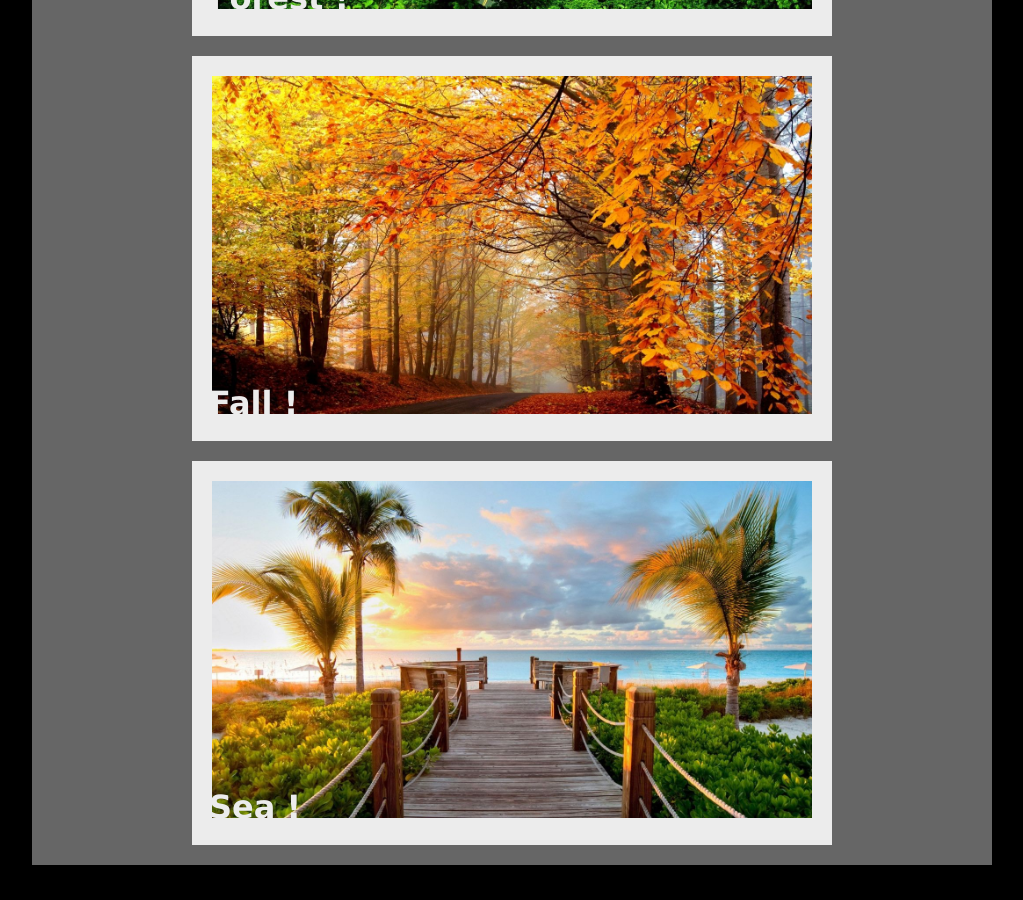
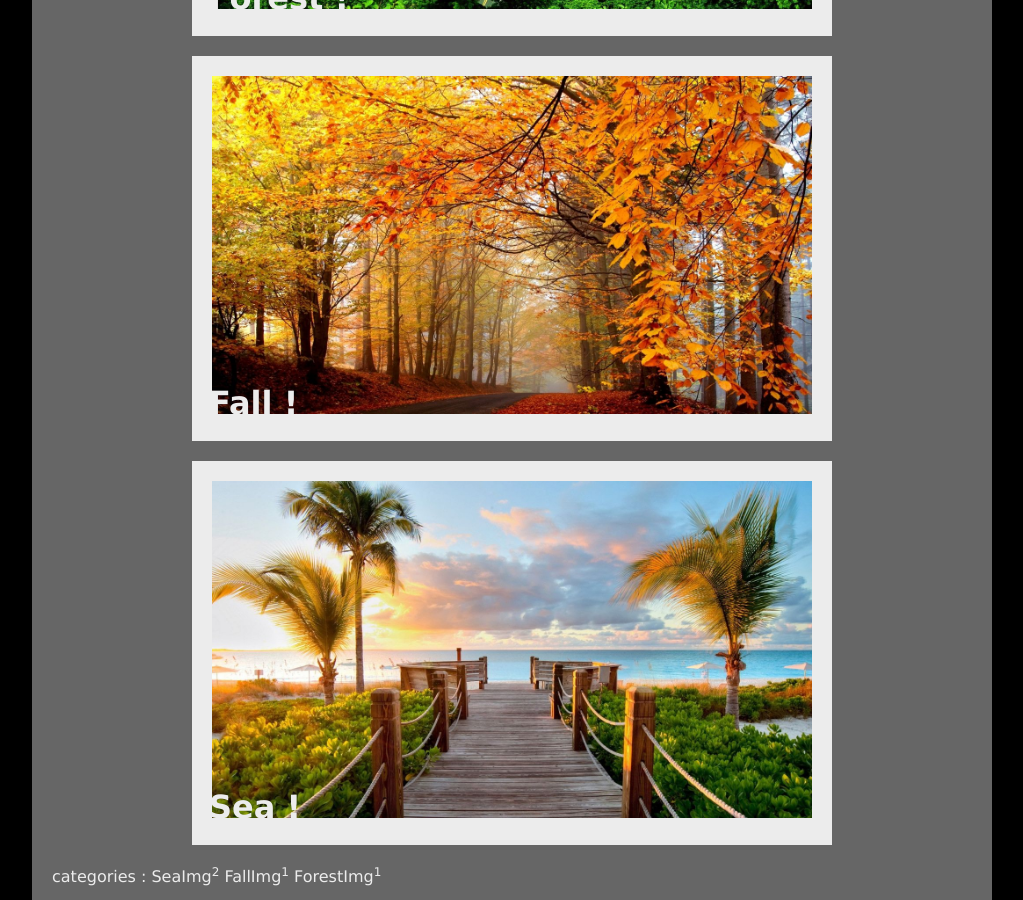
Before and after one commit to chuguixin/gh-pages-demo, a Jekyll site: the page built from portfolio/index.html, in a window 1280 px wide and 900 px high, scrolled down 956 px. Shown: the whole window, without its empty margins (128-1151 px from the left). Built offline with Jekyll 4.4.1, drawn with Linux system fonts in a browser that asks for light colours; Markdown is read by kramdown in place of the engine named in the settings; before the commit the page ends 1821 px from its top, so only the background shows below that.

Commit message:
test site.categories

```diff
--- a/_posts/2013-09-04-img1.html
+++ b/_posts/2013-09-04-img1.html
@@ -2,5 +2,7 @@
 layout: portfolio_entry
 image: /img/img-1.jpg
 title: Sea !
+category: SeaImg
+tags: abc
 ---
 Sea !
--- a/_posts/2013-09-04-img2.html
+++ b/_posts/2013-09-04-img2.html
@@ -2,5 +2,6 @@
 layout: portfolio_entry
 image: /img/img-2.jpg
 title: Fall !
+category: FallImg
 ---
 Fall !
--- a/_posts/2013-09-04-img3.html
+++ b/_posts/2013-09-04-img3.html
@@ -2,5 +2,6 @@
 layout: portfolio_entry
 image: /img/img-3.jpg
 title: Forest !
+category: ForestImg
 ---
 Forest !
--- a/_posts/2013-09-04-img4.html
+++ b/_posts/2013-09-04-img4.html
@@ -2,5 +2,6 @@
 layout: portfolio_entry
 image: /img/img-4.jpg
 title: Bridge !
+category: SeaImg
 ---
 Bridge !
--- a/portfolio/index.html
+++ b/portfolio/index.html
@@ -17,3 +17,10 @@ title: Portfolio
 </li>
 {% endfor %}
 </ul >
+
+<div>
+categories :
+{% for cate in site.categories %}
+{{ cate[0] }}<sup>{{ cate[1].size }}</sup>
+{% endfor %}
+</div>
```
Also changed, not shown: index.html (+8 -5 lines).
